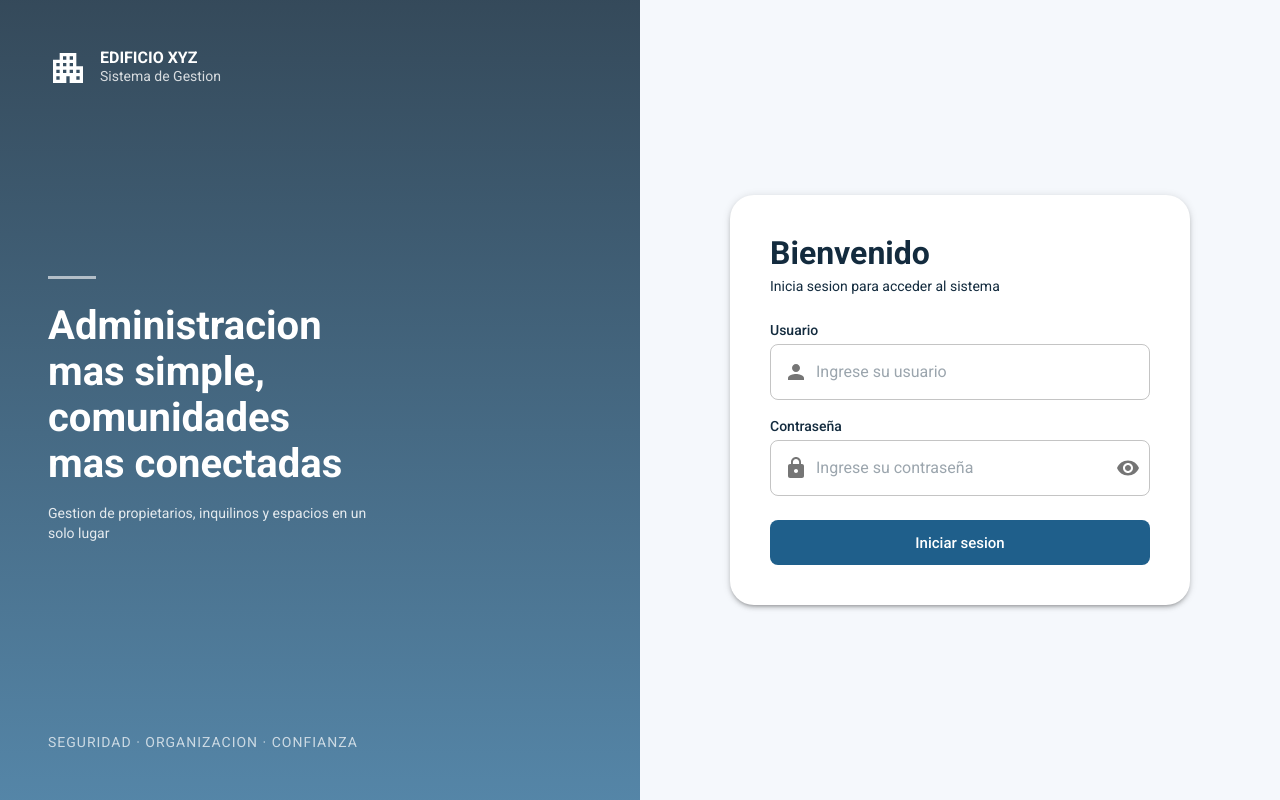
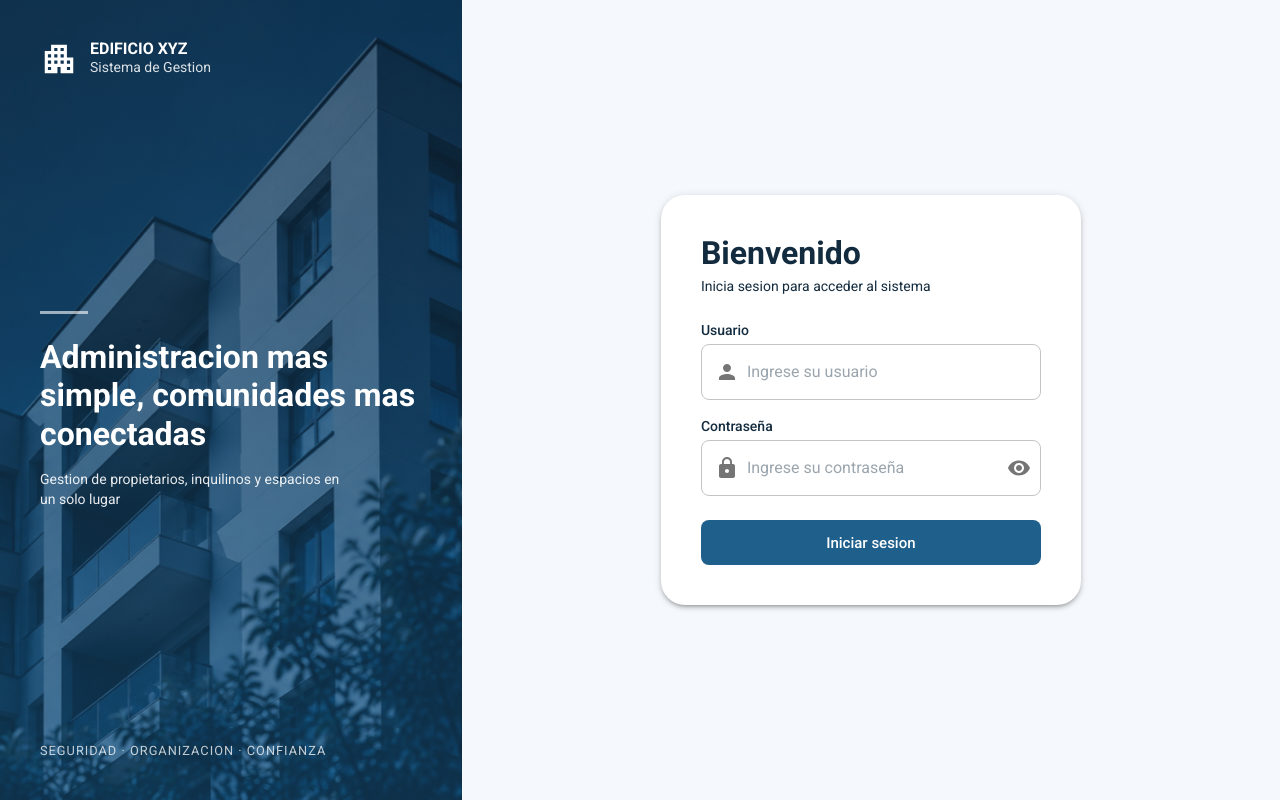
Before and after one commit to 201806081-design/Nexa-edificio-xyz, a React (Vite) app in the folder frontend/: page /login in a window 1280 px wide. Built offline with nearby package versions, Linux system fonts and the light colour scheme; no server answers.

Commit message:
fix(login): correccion de centrado y visualizacion de fondo

```diff
--- a/frontend/src/pages/Login/Login.jsx
+++ b/frontend/src/pages/Login/Login.jsx
@@ -2,54 +2,84 @@ import { Box, Typography } from '@mui/material';
 import ApartmentIcon from '@mui/icons-material/Apartment';
 import LoginForm from './LoginForm';
 
-export default function Login() {
+function PanelBranding({ compacto = false }) {
   return (
-    <Box sx={{ display: 'flex', minHeight: '100vh', bgcolor: 'background.default' }}>
     <Box
       sx={{
-          flex: 1,
-          display: { xs: 'none', md: 'flex' },
-          flexDirection: 'column',
-          justifyContent: 'space-between',
-          p: 6,
         color: '#fff',
-          position: 'relative',
-          backgroundImage: `linear-gradient(180deg, rgba(19,43,62,0.85), rgba(31,95,139,0.75)), url('/login-bg.jpg')`,
+        backgroundImage: `linear-gradient(180deg, rgba(19,43,62,0.55), rgba(31,95,139,0.45)), url('/login-bg.jpg')`,
         backgroundSize: 'cover',
         backgroundPosition: 'center',
+        display: 'flex',
+        flexDirection: 'column',
+        justifyContent: compacto ? 'center' : 'space-between',
+        p: compacto ? 3 : 5,
+        gap: compacto ? 1.5 : 0,
+        height: '100%',
       }}
     >
       <Box sx={{ display: 'flex', alignItems: 'center', gap: 1.5 }}>
-          <ApartmentIcon sx={{ fontSize: 40 }} />
+        <ApartmentIcon sx={{ fontSize: compacto ? 30 : 38 }} />
         <Box>
           <Typography sx={{ fontWeight: 700, lineHeight: 1 }}>EDIFICIO XYZ</Typography>
-            <Typography variant="body2" sx={{ opacity: 0.8 }}>Sistema de Gestion</Typography>
+          <Typography variant="body2" sx={{ opacity: 0.85 }}>Sistema de Gestion</Typography>
         </Box>
       </Box>
 
       <Box>
-          <Box sx={{ width: 48, height: 3, bgcolor: '#fff', opacity: 0.6, mb: 3 }} />
-          <Typography variant="h1" sx={{ fontSize: '2.5rem', fontWeight: 700, lineHeight: 1.15, mb: 2 }}>
-            Administracion<br />mas simple,<br />comunidades<br />mas conectadas
+        {!compacto && <Box sx={{ width: 48, height: 3, bgcolor: '#fff', opacity: 0.6, mb: 3 }} />}
+        <Typography
+          variant="h1"
+          sx={{ fontSize: compacto ? '1.4rem' : '2rem', fontWeight: 700, lineHeight: 1.2, mb: compacto ? 1 : 2 }}
+        >
+          Administracion mas simple, comunidades mas conectadas
         </Typography>
-          <Typography variant="body2" sx={{ opacity: 0.85, maxWidth: 320 }}>
+        <Typography variant="body2" sx={{ opacity: 0.9, maxWidth: 300 }}>
           Gestion de propietarios, inquilinos y espacios en un solo lugar
         </Typography>
       </Box>
 
-        <Typography variant="body2" sx={{ opacity: 0.7, letterSpacing: 1 }}>
+      <Typography variant="body2" sx={{ opacity: 0.75, letterSpacing: 1, fontSize: compacto ? '0.7rem' : '0.8rem' }}>
         SEGURIDAD · ORGANIZACION · CONFIANZA
       </Typography>
     </Box>
+  );
+}
 
-      <Box sx={{ flex: 1, display: 'flex', alignItems: 'center', justifyContent: 'center', p: { xs: 3, md: 6 } }}>
+export default function Login() {
+  return (
+    <Box
+      sx={{
+        minHeight: '100vh',
+        bgcolor: 'background.default',
+        display: 'flex',
+        flexDirection: { xs: 'column', md: 'row' },
+      }}
+    >
+      <Box sx={{ display: { xs: 'block', md: 'none' } }}>
+        <PanelBranding compacto />
+      </Box>
+
+      <Box sx={{ flex: 39, display: { xs: 'none', md: 'block' } }}>
+        <PanelBranding />
+      </Box>
+
+      <Box
+        sx={{
+          flex: 61,
+          display: 'flex',
+          alignItems: 'center',
+          justifyContent: 'center',
+          p: { xs: 3, md: 6 },
+        }}
+      >
         <Box
           sx={{
             bgcolor: 'background.paper',
             borderRadius: 3,
             p: { xs: 3, md: 5 },
             width: '100%',
-            maxWidth: 460,
+            maxWidth: 420,
             boxShadow: { xs: 0, md: 3 },
           }}
         >
```
Also changed, not shown: frontend/public/login-bg.jpg. Lines whose indentation alone changed are shown as unchanged.
